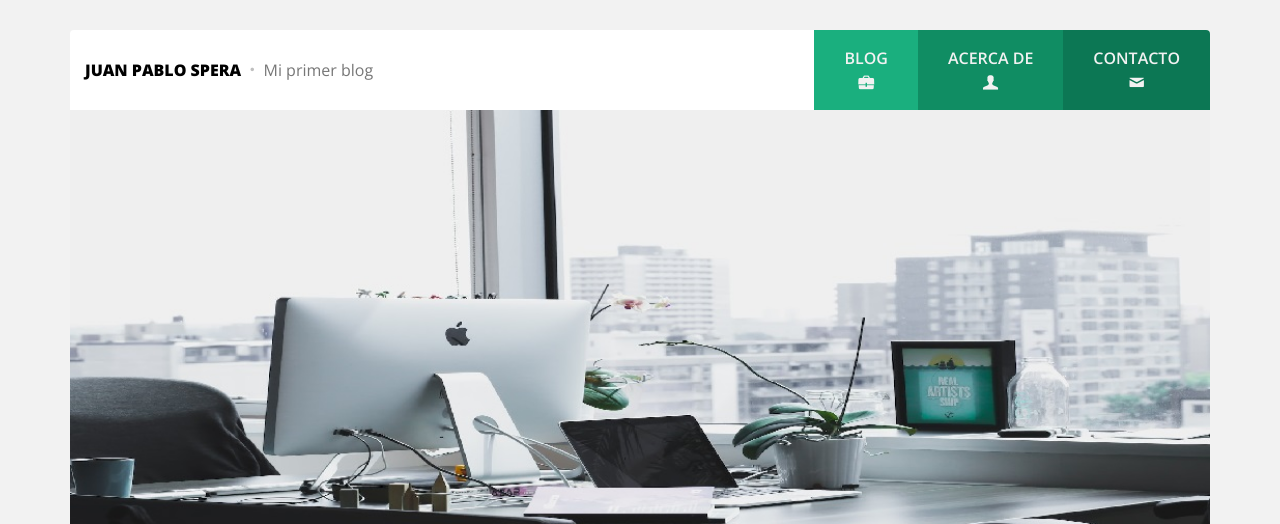
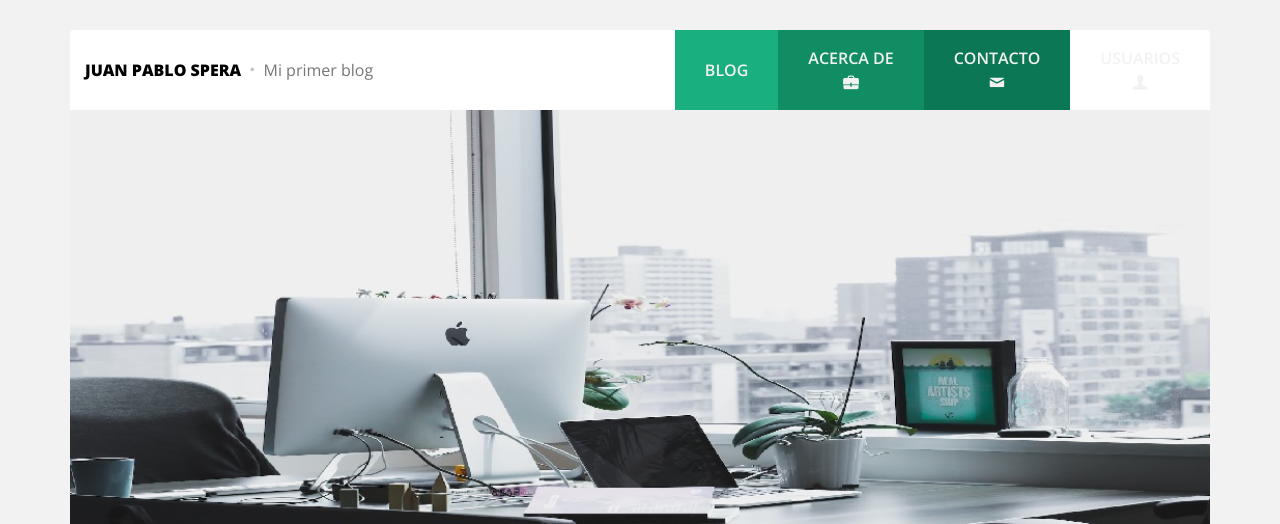
Before and after one commit to juanspera/blog, a Django app: page /about/ in a window 1280 px wide. Shown: the top 524 px of the page. Run offline with Django 4.2, Linux system fonts and the light colour scheme; some libraries are stand-ins or nearby versions.

Commit message:
base social networks

```diff
--- a/core/templates/core/base.html
+++ b/core/templates/core/base.html
@@ -30,19 +30,25 @@
 					<a href="/" class="c-1 d-flex align-items-center">
 						<div class="d-flex flex-column text-center">
 							<span>Blog</span>
-							<i class="icono icon-briefcase"></i>
+							<i class="icono icon-home"></i>
 						</div>
 					</a>
 					<a href="{% url 'about' %}" class="c-2 d-flex align-items-center">
 						<div class="d-flex flex-column text-center">
 							<span>Acerca de</span>
-							<i class="icono icon-user"></i>
+							<i class="icono icon-briefcase"></i>
 						</div>
 					</a>
 					<a href="{% url 'contact' %}" class="c-3 d-flex align-items-center">
 						<div class="d-flex flex-column text-center">
 							<span>Contacto</span>
 							<i class="icono icon-mail"></i>
+						</div>
+					</a>
+					<a href="{% url 'contact' %}" class="c-4 d-flex align-items-center">
+						<div class="d-flex flex-column text-center">
+							<span>Usuarios</span>
+							<i class="icono icon-user"></i>
 						</div>
 					</a>
 				</nav>
@@ -63,9 +69,9 @@
 		<div class="container">
 			<div class="row redes-sociales justify-content-center">
 				<div class="col-auto">
-					<a href="#" class="icono icon-facebook facebook"></a>
-					<a href="#" class="icono icon-twitter twitter"></a>
-					<a href="#" class="icono icon-instagram instagram"></a>
+					<a href="https://www.facebook.com/juan.spera" class="icono icon-facebook facebook"></a>
+					<a href="https://twitter.com/JuanPSpera" class="icono icon-twitter twitter"></a>
+					<a href="https://www.instagram.com/juan_spera/" class="icono icon-instagram instagram"></a>
 				</div>
 				<div class="col-12 text-center copyright">
 					<samp>
```
